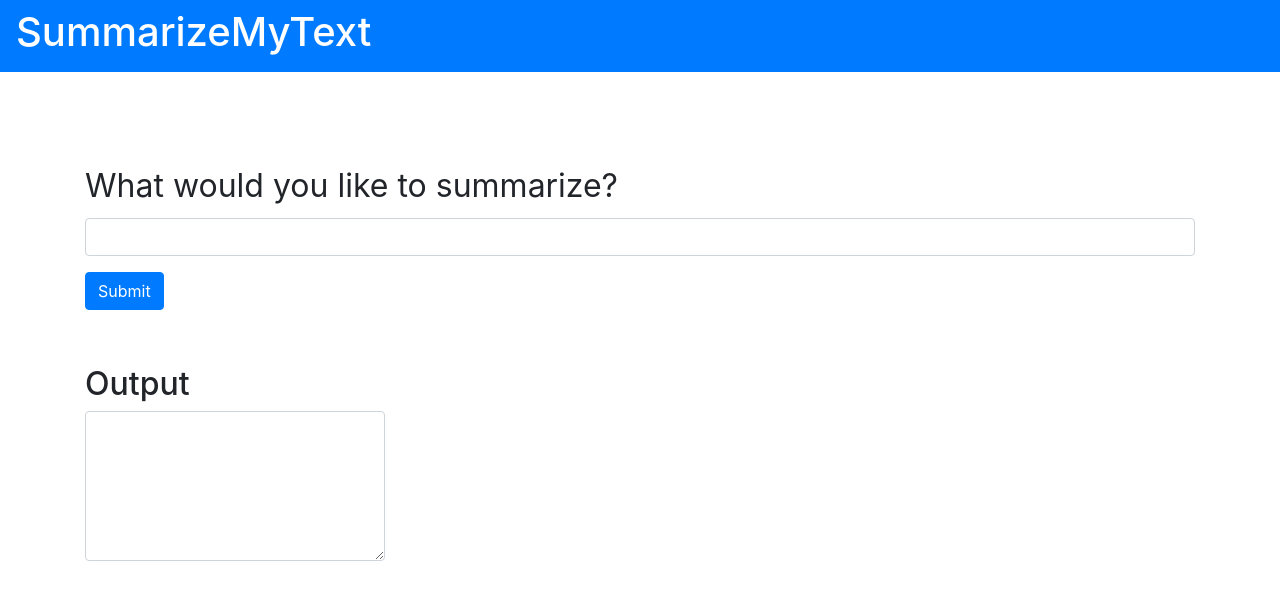
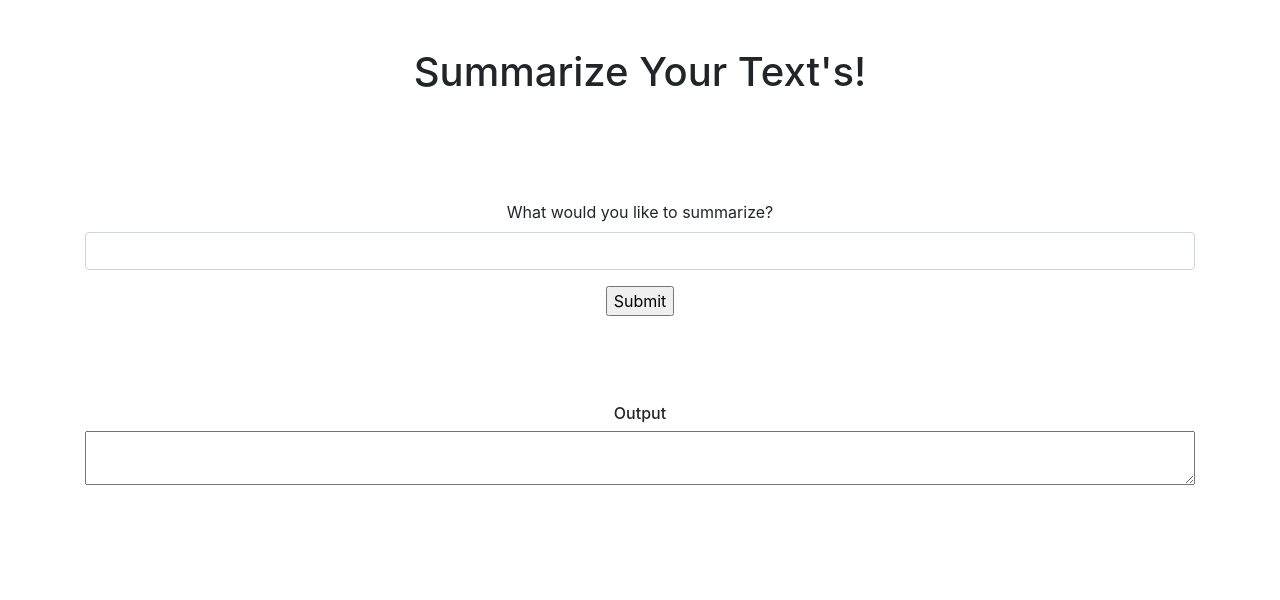
Before and after one commit to DrLouLou/summarize, a Flask app: page / in a window 1280 px wide. Shown: the top 600 px of the page. Run offline with Flask 2, Linux system fonts and the light colour scheme; some libraries are stand-ins or nearby versions.

Commit message:
spaced out page and amended form text size

```diff
--- a/app/templates/index.html
+++ b/app/templates/index.html
@@ -1,28 +1,39 @@
 {% import "bootstrap/wtf.html" as wtf %}
+
 {% extends 'base.html' %}
 
 {% block content %}
 
-    <div  className="App">
-        <nav class="navbar navbar-dark bg-primary">
-            <h1 style="color:white;" >SummarizeMyText</h1>
-        </nav>
-        <div class="container" style="margin-top:7%;" >
+    <div className="App">
+        <div class="container">
+            <div class="row-cols-4">
+                <header className="App-header">
+                    <br>
+                    <br>
+                    <h1 class="text-center">Summarize Your Text's!</h1>
+                </header>
+            </div>
+            <br>
+            <br>
+            <br>
+            <br>
+            <div class="text-center">
                 <body>
-                <form action="/index" method="post" class="form-group" novalidate>
+                    <form action="index" method="post" style="width:100%;" novalidate>
                         {{ form.hidden_tag() }}
-                    <p>
-                        {{ form.prompt.label(class_="label") }}<br>
+                        <p class="text-center">
+                            {{ form.prompt.label }}<br>
                             {{ form.prompt(class_="form-control") }}
                         </p>
-
-                    <p>{{ form.submit(class_="btn btn-primary") }}</p>
+                        <p>{{ form.submit() }}</p>
                     </form>
-
-                <h2 style="margin-top:5%;">
+                    <br>
+                    <br>
+                    <br>
+                    <h6 class="text-center">
                         Output
-                </h2>
-                <textarea style="width:300px; height:150px;" class="form-control">
+                    </h6>
+                    <textarea style="width:100%;">
                     {% if gens %}
                         {{gens[0]}}
                     {% endif %}
@@ -30,5 +41,6 @@
                 </body>
             </div>
         </div>
+    </div>
 
 {% endblock %}
```
Lines whose indentation alone changed are shown as unchanged.
